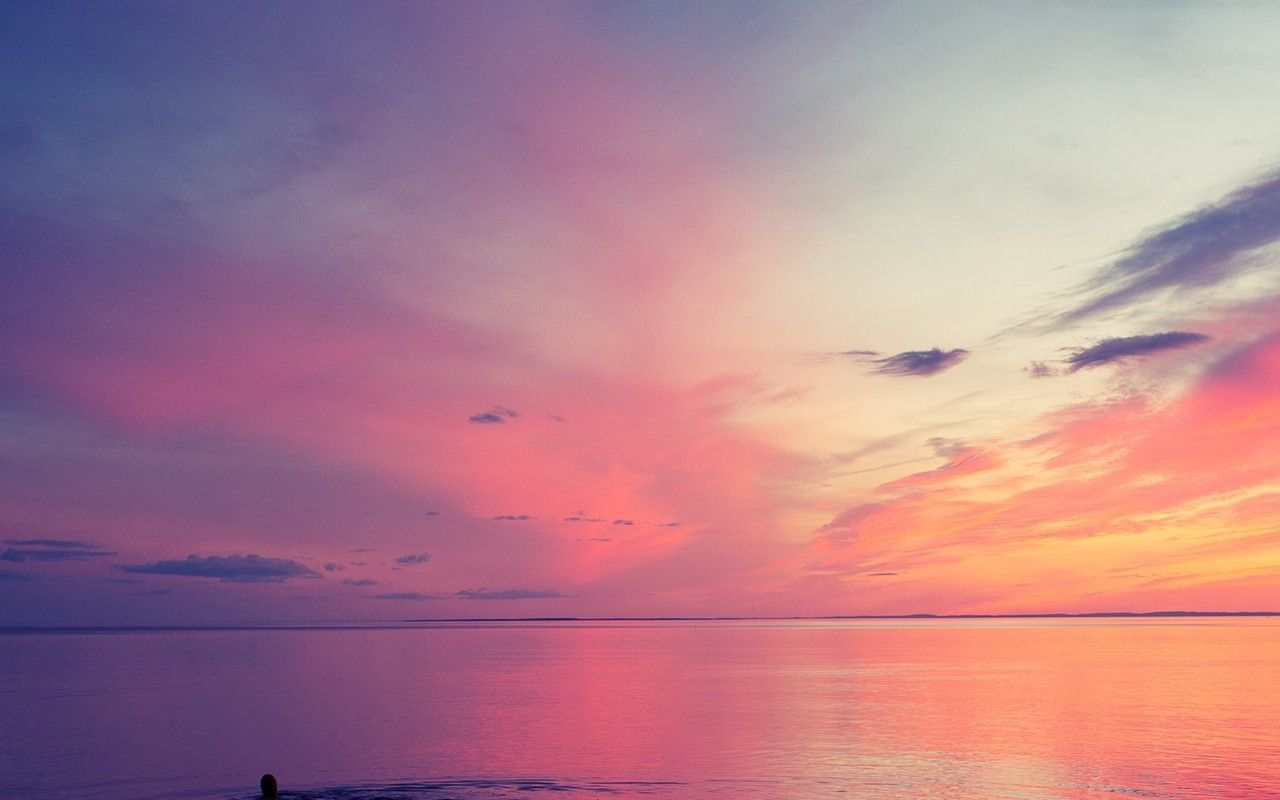
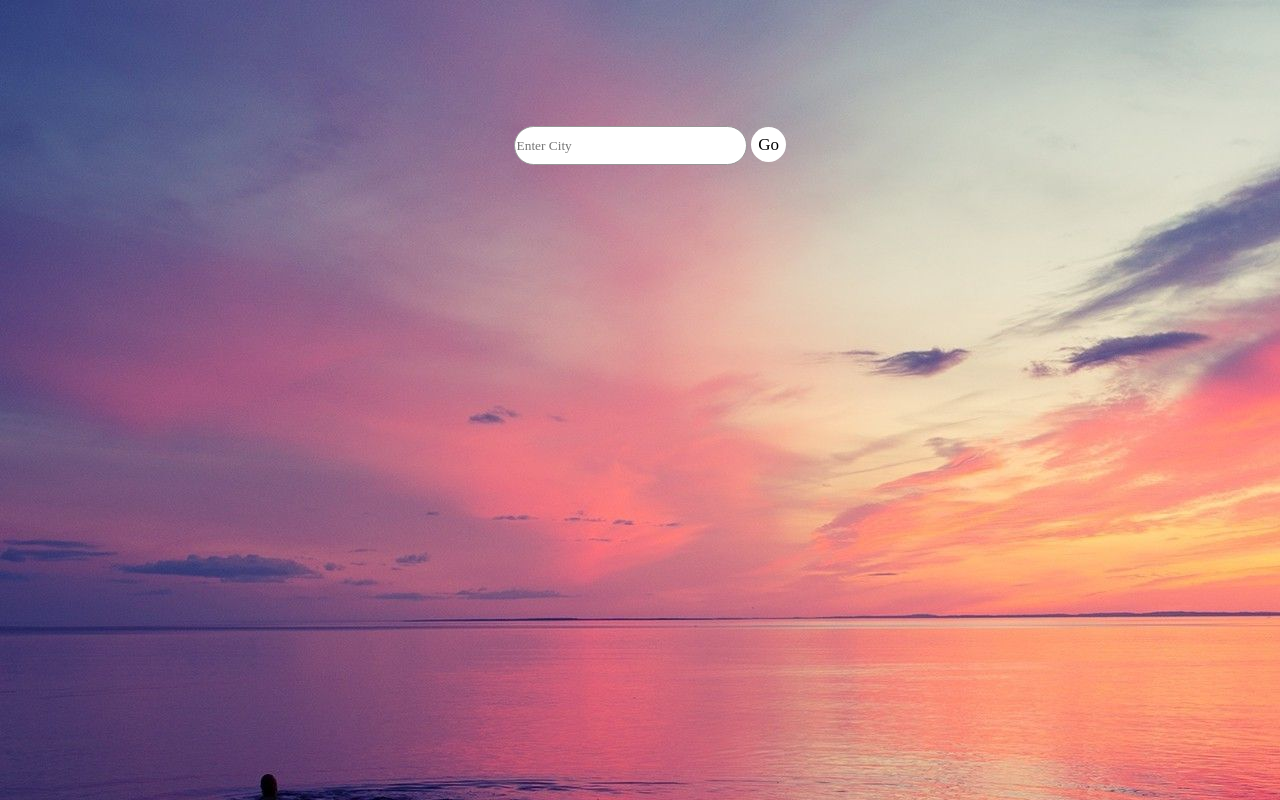
Before and after one commit to JoyChristine/Weather-App, a plain HTML site: page index.html in a window 1280 px wide. Drawn offline with Linux system fonts and the light colour scheme.

Commit message:
initial commit

```diff
--- a/index.css
+++ b/index.css
@@ -1,3 +1,38 @@
 body {
     background-image: url("img/back1.jpg");
 }
+
+.searchbar {
+    /* justify-content: center;
+    align-content: center; */
+    margin-block-start: 10%;
+    margin-inline-start: 40%;
+}
+
+.searchbar input {
+    width: 30%;
+    height: 35px;
+    border-radius: 20px;
+    outline: none;
+    font-family: inherit;
+    border: 1px solid rgba(150, 150, 150, 1);
+}
+
+.searchbar button {
+    width: 35px;
+    height: 35px;
+    border-radius: 20px;
+    outline: none;
+    border: none;
+    cursor: pointer;
+    background: white;
+    font-size: 17px;
+    font-family: inherit;
+    /* border: 1px solid darkblue; */
+    text-align: center;
+}
+
+.searchbar button:hover {
+    background-color: darkblue;
+    color: white;
+}
--- a/index.html
+++ b/index.html
@@ -9,7 +9,14 @@
 </head>
 
 <body>
-
+    <div class="container">
+    </div>
+    <div class="searchbar">
+        <input class="searchCity" type="text " placeholder="Enter City " />
+        <button id="go">Go</button>
+    </div>
 </body>
 
 </html>
+
+</html>
```
